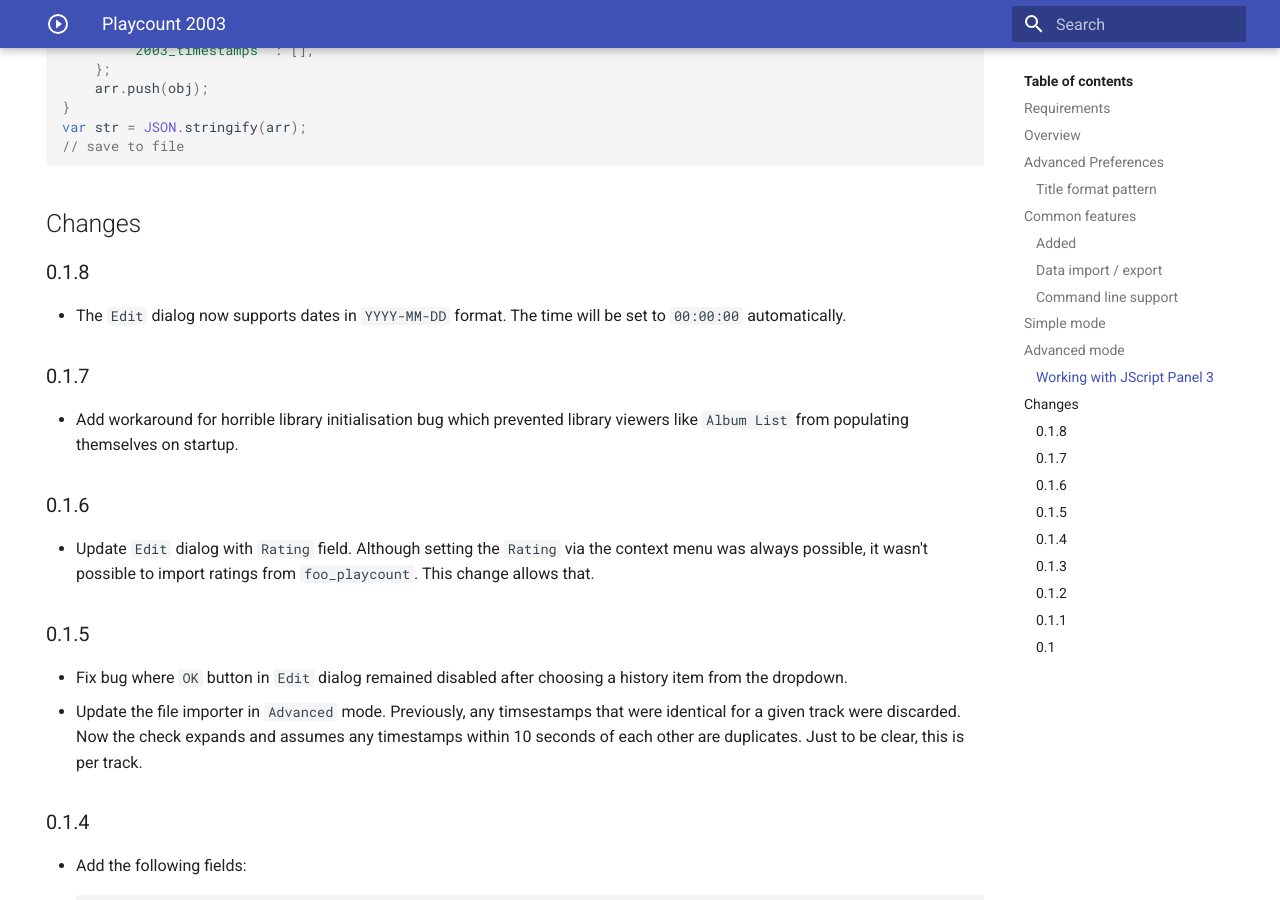
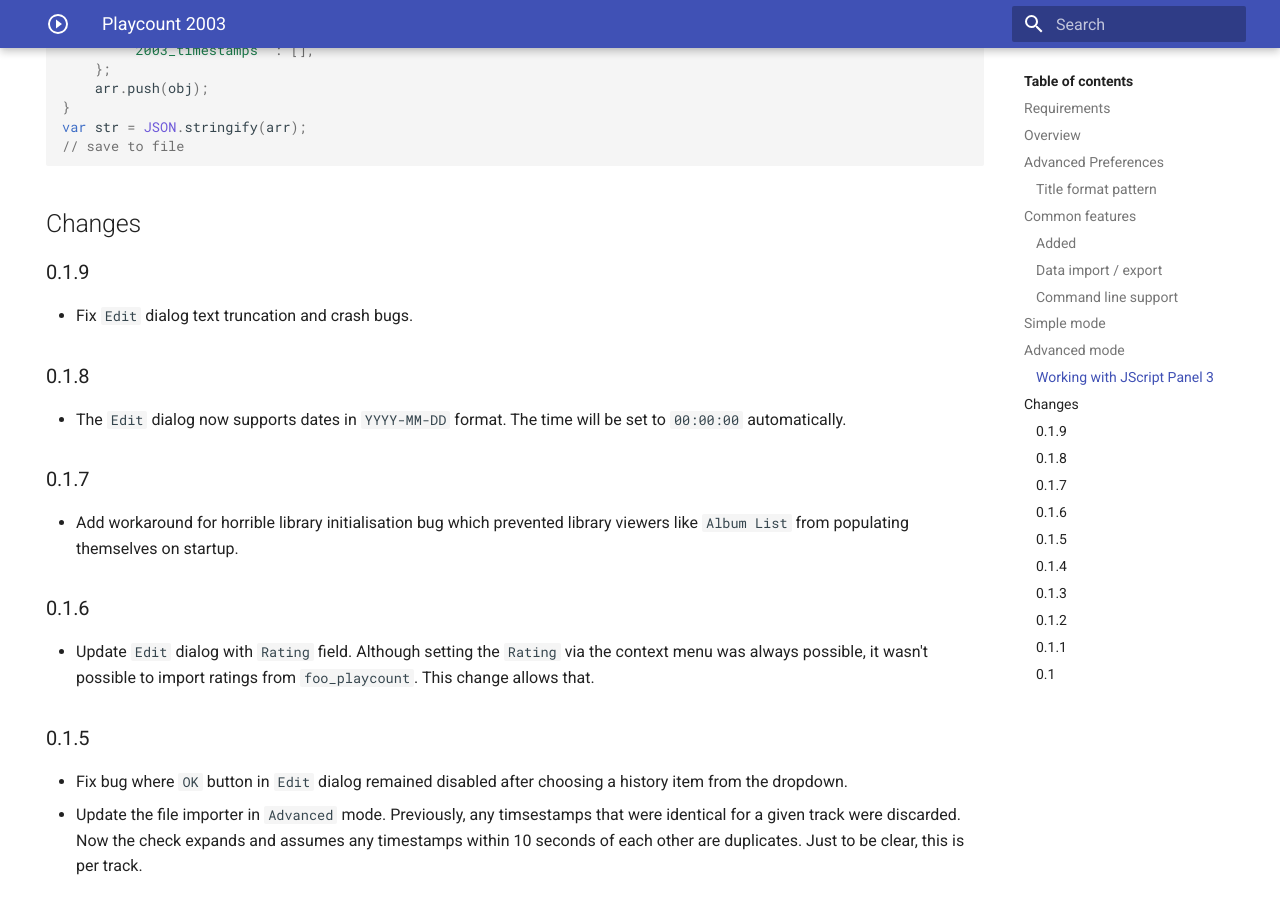
Before and after one commit to marc2k3/foo_playcount_2003, an MkDocs documentation site: the page built from docs/index.md, in a window 1280 px wide and 900 px high, scrolled down 6393 px. Built offline with MkDocs 1.6.1 and Material for MkDocs 9.7.7, drawn with Linux system fonts in a browser that asks for light colours.

Commit message:
Update docs

```diff
--- a/docs/index.md
+++ b/docs/index.md
@@ -195,6 +195,9 @@ var str = JSON.stringify(arr);
 
 ## Changes
 
+### 0.1.9
+- Fix `Edit` dialog text truncation and crash bugs.
+
 ### 0.1.8
 - The `Edit` dialog now supports dates in `YYYY-MM-DD` format. The time will be set to `00:00:00` automatically.
 
```
